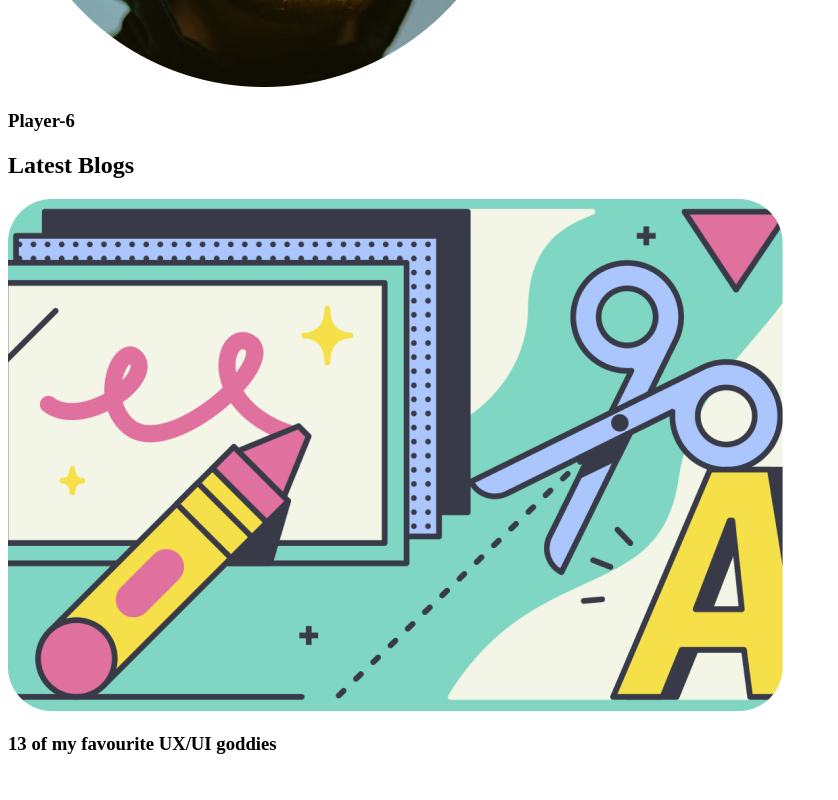
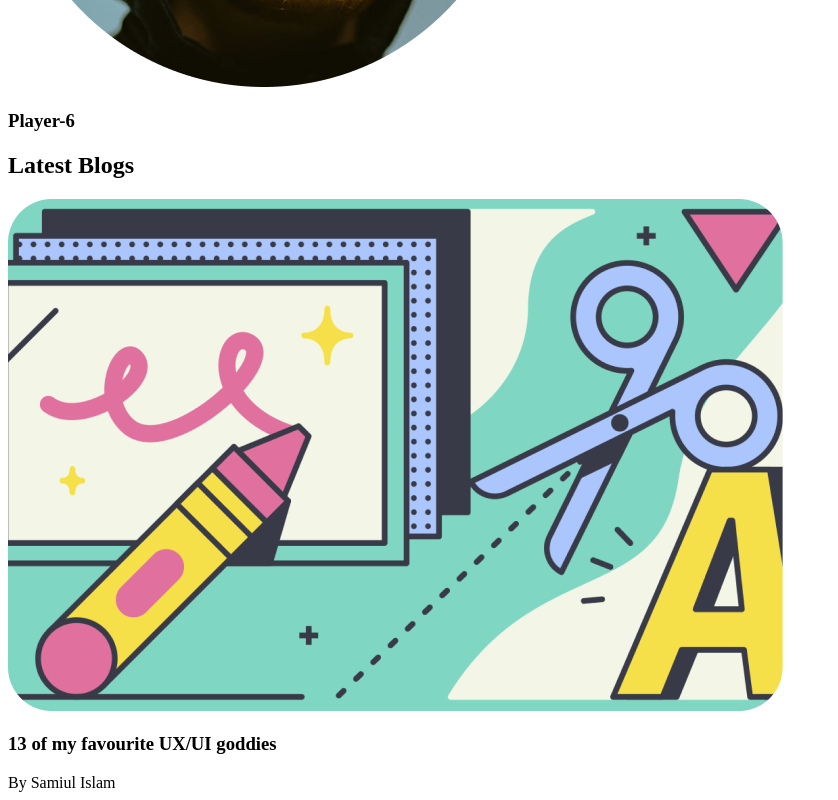
Before and after one commit to softsamiul/leader-hub, a plain HTML site: page index.html in a window 1280 px wide. Shown: the part 3414-4214 px from the top of the page, without its empty margins (0-838 px from the left). Before the commit the page ends 4188 px from the top, so only its background shows below. Drawn offline with Linux system fonts and the light colour scheme.

Commit message:
blog author added

```diff
--- a/index.html
+++ b/index.html
@@ -71,6 +71,7 @@
                         <div class="blog-details">
                             <div class="blog-title">
                                 <h3>13 of my favourite UX/UI goddies</h3>
+                                By <span class="author">Samiul Islam</span>
                             </div>
                         </div>
                     </div>
```
